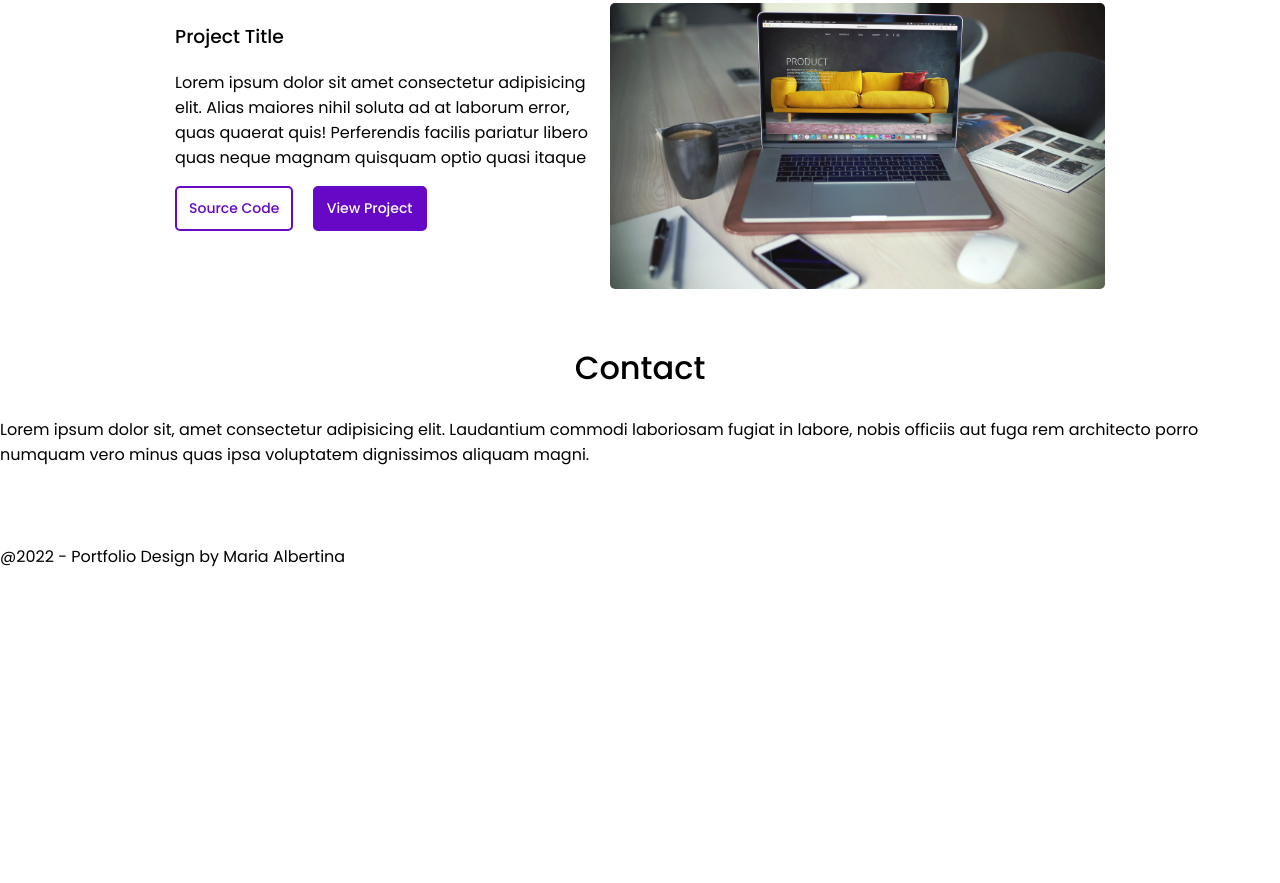
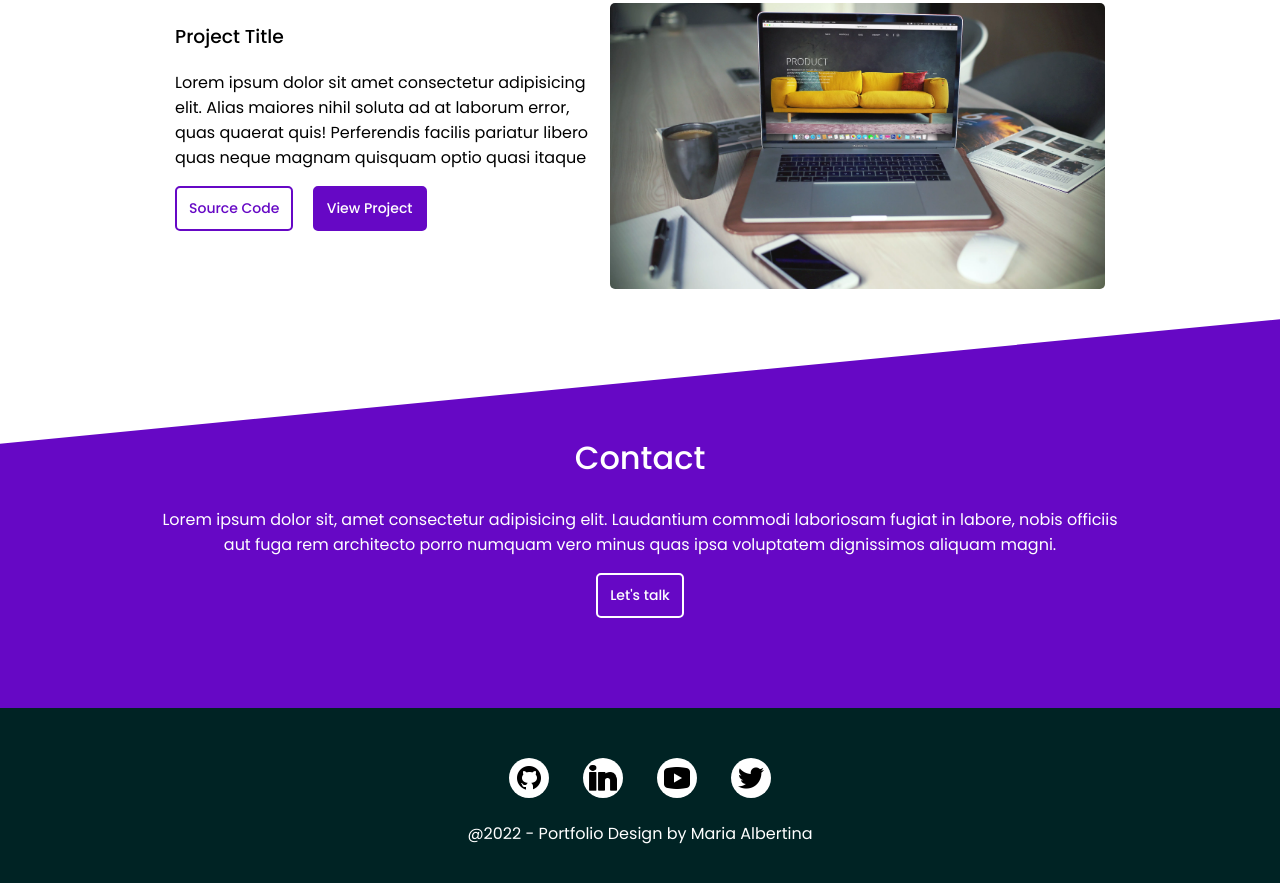
Before and after one commit to MonicaFidalgo/MonicaFidalgo.github.io, a website: page index.html in a window 1280 px wide. Shown: the part 2549-3432 px from the top of the page. Before the commit the page ends 3134 px from the top, so only its background shows below. Drawn offline with Linux system fonts and the light colour scheme.

Commit message:
add contact and footer scss style

```diff
--- a/styles/scss/index.scss
+++ b/styles/scss/index.scss
@@ -102,3 +102,60 @@ h2 {
   max-width: 495px;
   border-radius: 5px;
 }
+
+.contact {
+  text-align: center;
+  padding: 90px 15px 90px;
+  color: $color-text-secondary;
+  background-color: $color-primary;
+  clip-path: polygon(0 32%, 100% 0, 100% 100%, 0% 100%);
+}
+
+.contact-content {
+  @media (min-width: 992px) {
+    max-width: 960px;
+    margin: 0 auto;
+  }
+}
+
+.footer {
+  display: flex;
+  flex-direction: column;
+  align-items: center;
+  justify-content: center;
+  padding: 50px 15px 90px;
+  color: $color-text-secondary;
+  background-color: #002324;
+}
+
+.social-item {
+  display: inline-block;
+  background-color: $color-secondary;
+  border-radius: 50%;
+  padding: 5px;
+  margin: 0 15px;
+}
+
+.social-link {
+  display: block;
+  width: 30px;
+  height: 30px;
+  background-size: 30px;
+  background-repeat: no-repeat;
+}
+
+.github {
+  background-image: url(../../assets/icons/icon-github.png);
+}
+
+.linkedin {
+  background-image: url(../../assets/icons/icon-linkedin.png);
+}
+
+.twitter {
+  background-image: url(../../assets/icons/icon-twitter.png);
+}
+
+.youtube {
+  background-image: url(../../assets/icons/icon-youtube.png);
+}
```
Also changed, not shown: styles/css/index.css, 1 other file.
